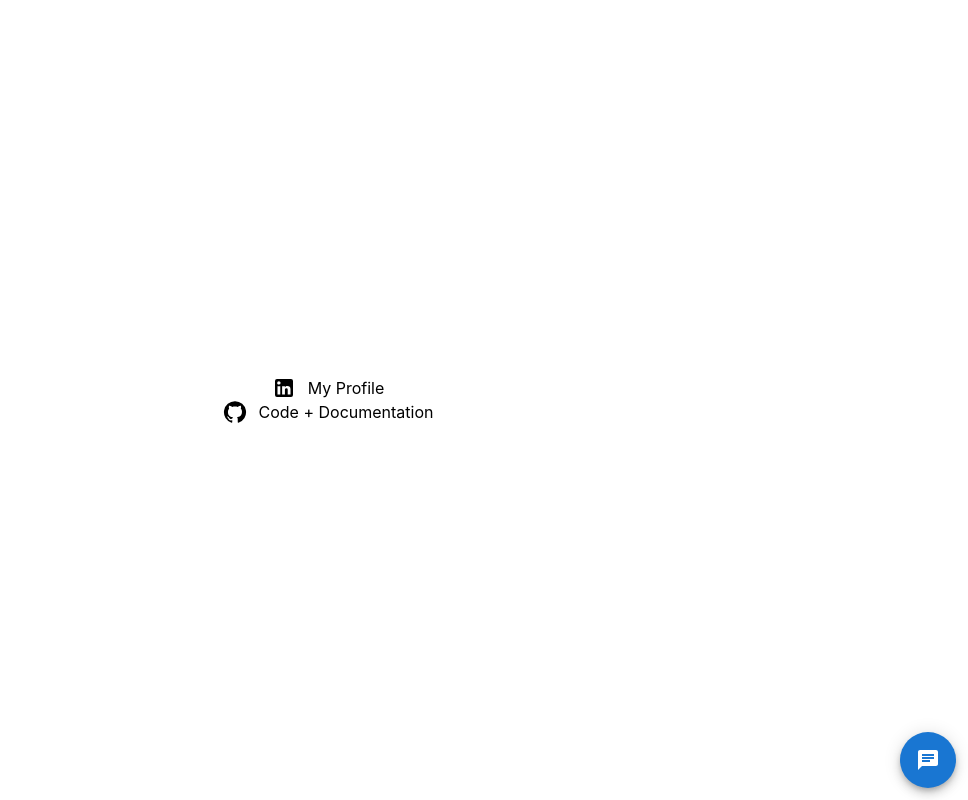
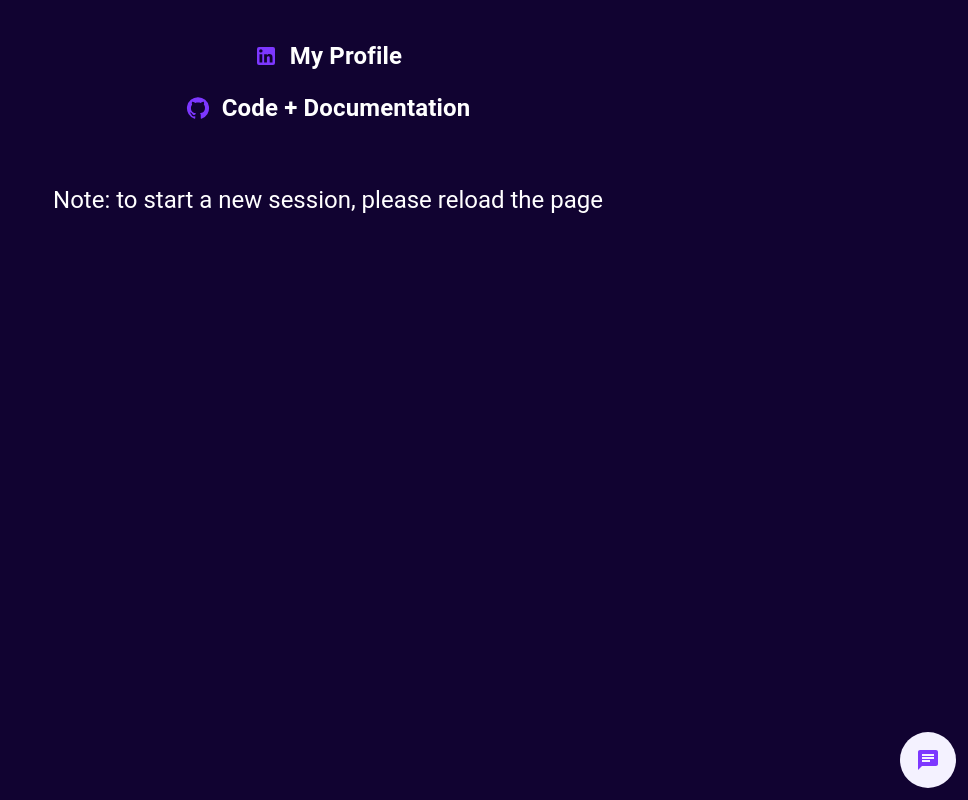
Before and after one commit to tiagogaf/chatbot, a React (Create React App) app in the folder web-app/: page / in a window 1280 px wide. Shown: the whole page, without its empty margins (312-1280 px from the left). Built offline with nearby package versions, Linux system fonts and the light colour scheme; no server answers.

Commit message:
feat: create a MaterialUI provider and set colors to icons and backgrounds

```diff
--- a/web-app/src/App.tsx
+++ b/web-app/src/App.tsx
@@ -1,17 +1,23 @@
 import "./App.css";
 import { LinkContainer } from "./components";
 import { Box } from "@mui/material";
-import { ChatSessionProvider } from "./providers";
+import { ChatSessionProvider, colors, MaterialUIProvider } from "./providers";
 import { ChatIcon } from "./components/chat";
 
 function App() {
   return (
-    <Box>
-      <ChatSessionProvider>
-        <LinkContainer />
-        <ChatIcon />
-      </ChatSessionProvider>
-    </Box>
+    <MaterialUIProvider>
+      <Box
+        sx={{
+          backgroundColor: colors.cetaceanBlue,
+        }}
+      >
+        <ChatSessionProvider>
+          <LinkContainer />
+          <ChatIcon />
+        </ChatSessionProvider>
+      </Box>
+    </MaterialUIProvider>
   );
 }
 
--- a/web-app/src/components/AppLink.tsx
+++ b/web-app/src/components/AppLink.tsx
@@ -7,7 +7,7 @@ interface AppLinkProps extends PropsWithChildren {
 const AppLink = ({ children, link }: AppLinkProps) => {
   return (
     <a
-      className="flex items-center"
+      className="flex items-center text-2xl mb-5 font-bold"
       href={link}
       target="_blank"
       rel="noopener noreferrer"
--- a/web-app/src/components/LinkContainer.tsx
+++ b/web-app/src/components/LinkContainer.tsx
@@ -1,11 +1,11 @@
-import { Box } from "@mui/material";
+import { Box, Typography } from "@mui/material";
 import AppLink from "./AppLink";
 import { LinkedIn, GitHub } from "@mui/icons-material";
 
 const LinkContainer = () => {
   return (
     <Box
-      className="flex flex-col justify-center items-center"
+      className="flex flex-col items-center text-white pt-10 px-5"
       sx={{
         height: "100vh",
       }}
@@ -18,6 +18,9 @@ const LinkContainer = () => {
         <GitHub className="mr-3" />
         Code + Documentation
       </AppLink>
+      <Typography className="mt-10" variant="h5">
+        Note: to start a new session, please reload the page
+      </Typography>
     </Box>
   );
 };
--- a/web-app/src/components/chat/ChatContainer.tsx
+++ b/web-app/src/components/chat/ChatContainer.tsx
@@ -91,7 +91,7 @@ const ChatContainer = () => {
 
   return (
     <Box
-      className="p-3 flex flex-col"
+      className="p-3 flex flex-col border rounded-md bg-white"
       sx={{
         width: 320,
         height: 600,
--- a/web-app/src/components/chat/ChatIcon.tsx
+++ b/web-app/src/components/chat/ChatIcon.tsx
@@ -21,7 +21,7 @@ const ChatIcon = () => {
 
   return (
     <Box className="absolute right-3 bottom-3 cursor-pointer">
-      <Fab color="primary" aria-label="add" onClick={handleClick}>
+      <Fab color="secondary" aria-label="add" onClick={handleClick}>
         {open ? <Cancel /> : <Chat />}
       </Fab>
       <Popper
--- /dev/null
+++ b/web-app/src/providers/MaterialUIProvider.tsx
@@ -0,0 +1,56 @@
+import type { PropsWithChildren } from "react";
+import type { Shadows, ThemeOptions } from "@mui/material";
+import {
+  createTheme,
+  GlobalStyles,
+  ScopedCssBaseline,
+  StyledEngineProvider,
+  ThemeProvider,
+} from "@mui/material";
+
+export const colors = {
+  blueViolet: "#7d37ff",
+  magnolia: "#f4f2ff",
+  white: "#FFFFFF",
+  cultured: "#F5F5F5",
+  cetaceanBlue: "#110331",
+};
+
+const theme = createTheme({
+  shadows: Array(25).fill("none") as Shadows,
+  palette: {
+    mode: "light",
+    primary: {
+      main: colors.blueViolet,
+      contrastText: colors.white,
+    },
+    secondary: {
+      main: colors.magnolia,
+    },
+  },
+  components: {
+    MuiSvgIcon: {
+      defaultProps: {
+        htmlColor: colors.blueViolet,
+      },
+      styleOverrides: {
+        colorPrimary: colors.blueViolet,
+      },
+    },
+  },
+} as ThemeOptions);
+
+export const MaterialUIProvider = ({ children }: PropsWithChildren) => {
+  return (
+    <StyledEngineProvider injectFirst>
+      <GlobalStyles
+        styles={{
+          body: { backgroundColor: colors.cetaceanBlue },
+        }}
+      />
+      <ScopedCssBaseline>
+        <ThemeProvider theme={theme}>{children}</ThemeProvider>
+      </ScopedCssBaseline>
+    </StyledEngineProvider>
+  );
+};
--- a/web-app/src/providers/index.ts
+++ b/web-app/src/providers/index.ts
@@ -1 +1,2 @@
 export { useChatSession, ChatSessionProvider } from "./ChatSessionProvider";
+export { colors, MaterialUIProvider } from "./MaterialUIProvider";
```
